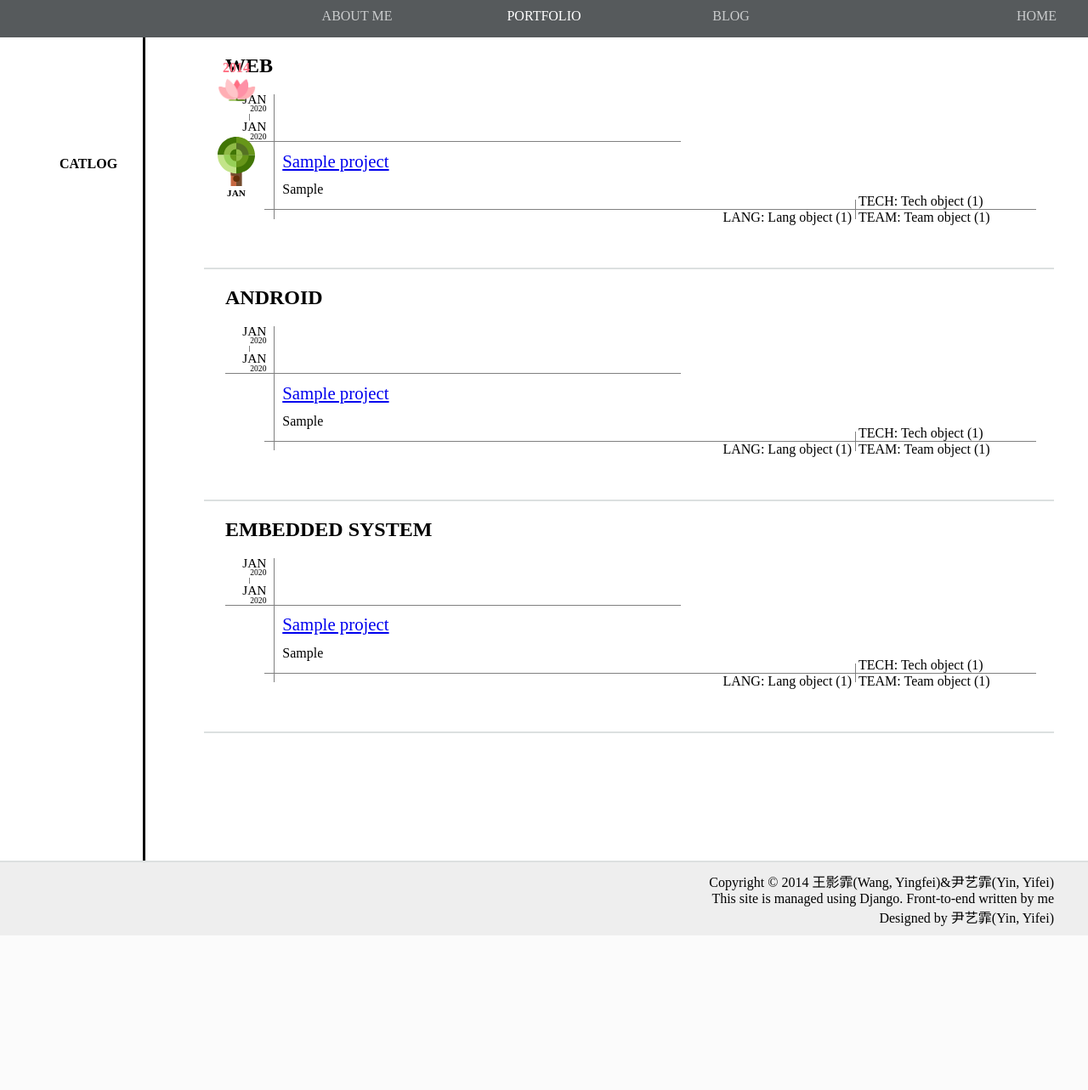
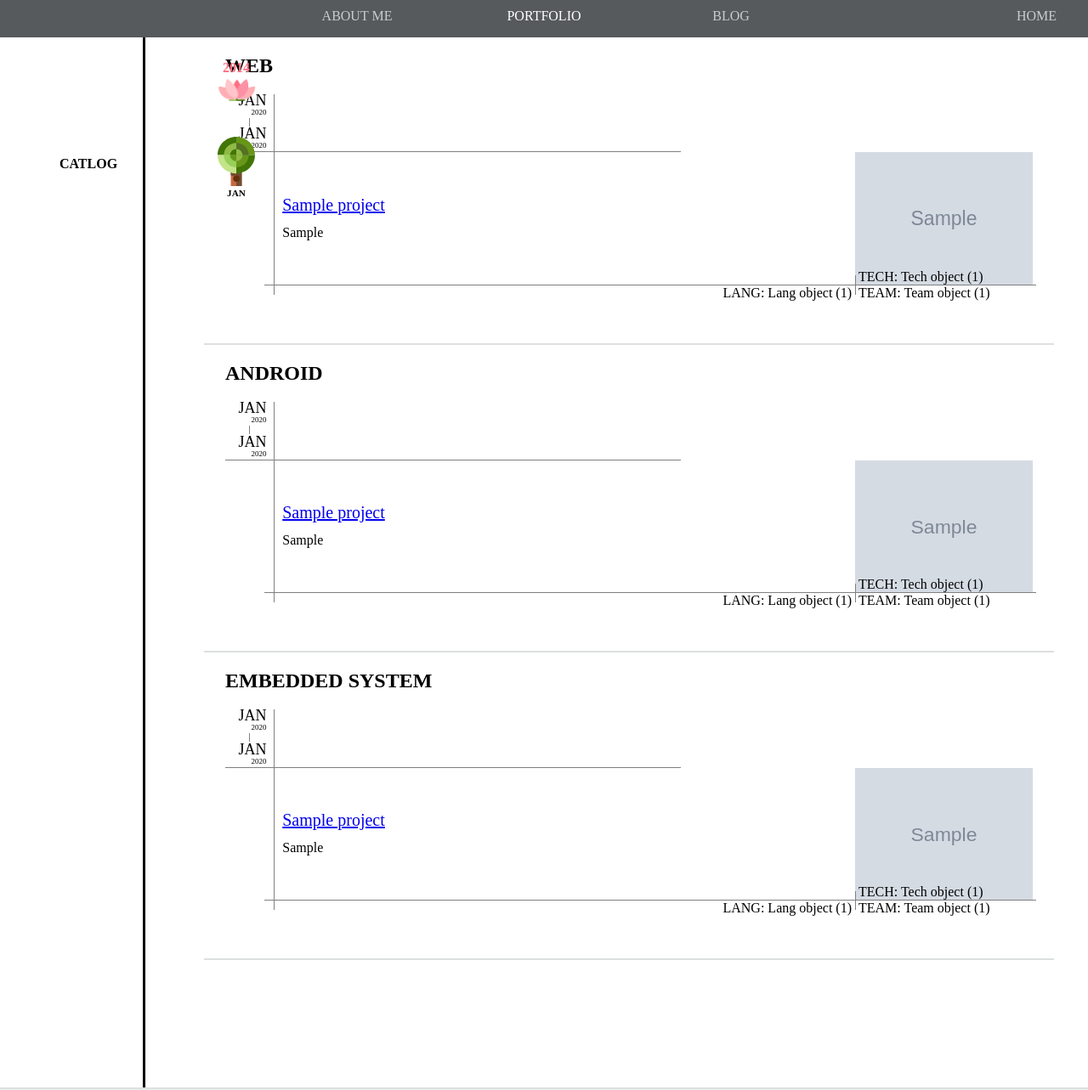
Before and after one commit to Clause321/Home-Page, a Django app: template portfolio/templates/portfolio.html in a window 1280 px wide. Shown: the top 1283 px of the page at 85% size. Before the commit the page ends 1101 px from the top, so only its background shows below. Run offline with Django 3.2, Linux system fonts and the light colour scheme; tables that the repository leaves empty hold one stand-in row (values such as "Sample post"); the template is opened without the code that fills it: values that come from a table or form of the project are taken from there, most other values are stand-ins (such as "Sample title", 1, 10 or a date in 2020); grey boxes marked "Sample" are stand-in pictures; parts of the project's set-up code (start-up, migrations or seed data) failed here and were passed over; some libraries are stand-ins or nearby versions.

Commit message:
project side image and font size

```diff
--- a/portfolio/models.py
+++ b/portfolio/models.py
@@ -40,6 +40,7 @@ class Project(models.Model):
     langs = models.ManyToManyField(Lang, blank=True)
     team = models.ManyToManyField(Team, blank=True)
     tree = models.ForeignKey(Tree, blank=True, null=True)
+    side_image = models.ImageField(upload_to='image/side/', null=True)
 #     front_image = models.ImageField(upload_to='image/front/', blank=True, null=True)
 
     def __str__(self):
--- a/portfolio/static/portfolio/css/portfolio.css
+++ b/portfolio/static/portfolio/css/portfolio.css
@@ -206,8 +206,7 @@ table div{
 	border-right-width: 1px;
 	border-bottom-style: solid;
 	border-bottom-width: 1px;
-	line-height: 0.6em;
-	font-size: 1.2em;
+	line-height: 14px;
 	float: right;
 }
 
@@ -217,11 +216,13 @@ table div{
 }
 
 .project_month{
-	font-size: 0.8em;
+    font-size: 18px;
+	line-height: 14px;
 }
 
 .project_year{
-	font-size: 0.5em;
+    font-size: 9px;
+	line-height: 14px;
 }
 
 .project_to{
@@ -230,7 +231,7 @@ table div{
 	margin-bottom: 0.1em;
 	border-left-style: solid;
 	border-left-width: 1px;
-	height: 0.4em;
+	height: 10px;
 }
 
 .project_upperborder{
@@ -266,23 +267,43 @@ table div{
 .project_main{
 	top: 0px;
 	width: 97.5%;
-	border-bottom-style: solid;
-	border-bottom-width: 1px;
+	height: 100%;
 	padding-left: 1.5%;
 	padding-right: 1%;
 	padding-top: 1.5%;
 	padding-bottom: 2%;
 }
 
+.main_border{
+    width: 100%;
+    position: absolute;
+    bottom: 0;
+    border-bottom-style: solid;
+    border-bottom-width: 1px;
+}
+
 .project_title{
 	width: 100%;
 	margin-bottom: 0.6em;
-	font-size: 1.3em;
+	font-size: 20px;
 }
 
 .project_abstract{
 	width: 100%;
 	margin: 0px;
+	font-size: 16px;
+}
+
+.project_pic{
+    width: 100%;
+    display: block;
+    float: left;
+    top: 0;
+}
+
+.project_pic img{
+    width: 100%;
+    float: left;
 }
 
 .project_tech{
--- a/portfolio/templates/_projects.html
+++ b/portfolio/templates/_projects.html
@@ -29,13 +29,18 @@
                     <span>{{ p.title }}</span>
                     {% endif %}
                 </div>
-                <p class="project_abstract">
+                <div class="project_abstract">
                     {{ p.abstract|safe }}
-                </p>
+                </div>
             </div>
+            <div class="main_border"></div>
         </td>
         <td class="12 c2">
-            <div class="project_pic"></div>
+            <div class="project_pic">
+                {% if p.side_image %}
+                <img src="/media/{{ p.side_image }}">
+                {% endif %}
+            </div>
             <div class="project_tech">TECH: {{ p.tech.all|join:", " }}
                 <div class="project_techborder"></div>
             </div>
```
Also changed, not shown: portfolio/migrations/0012_project_side_image.py (added).
